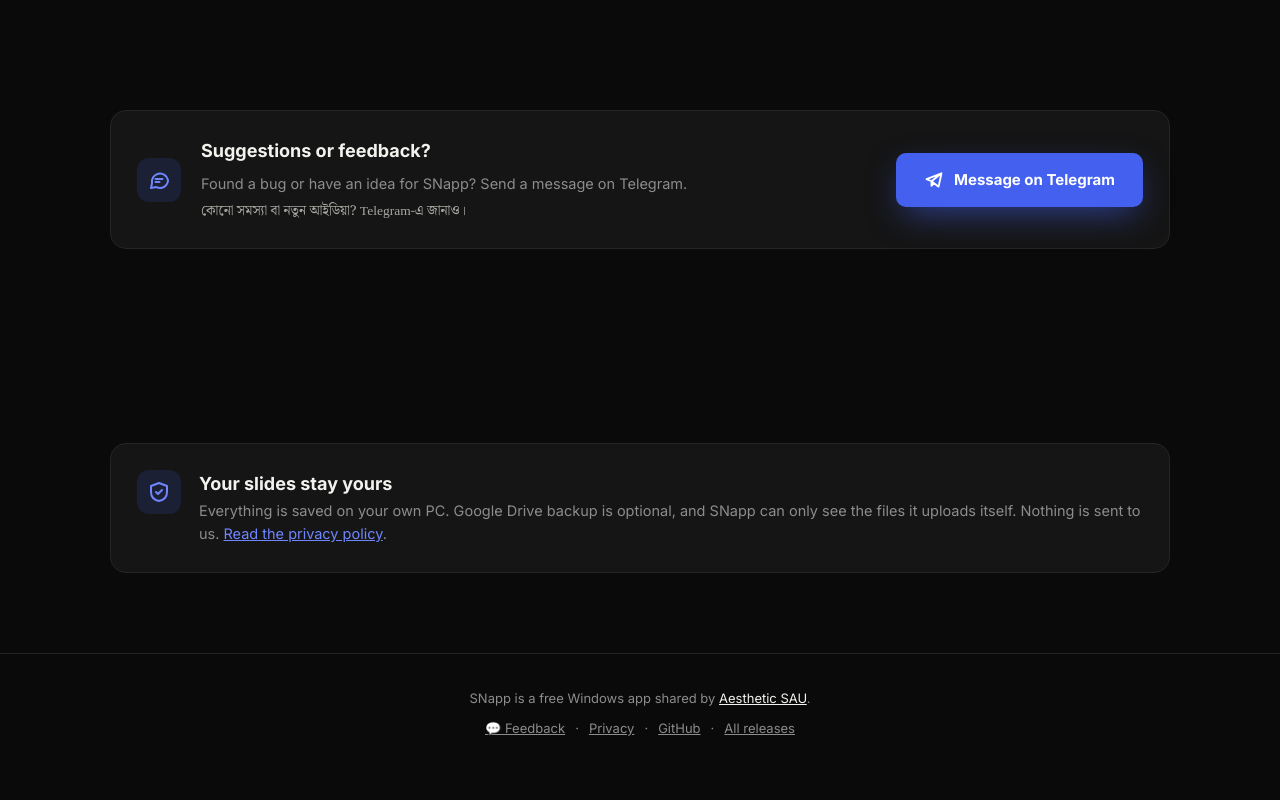
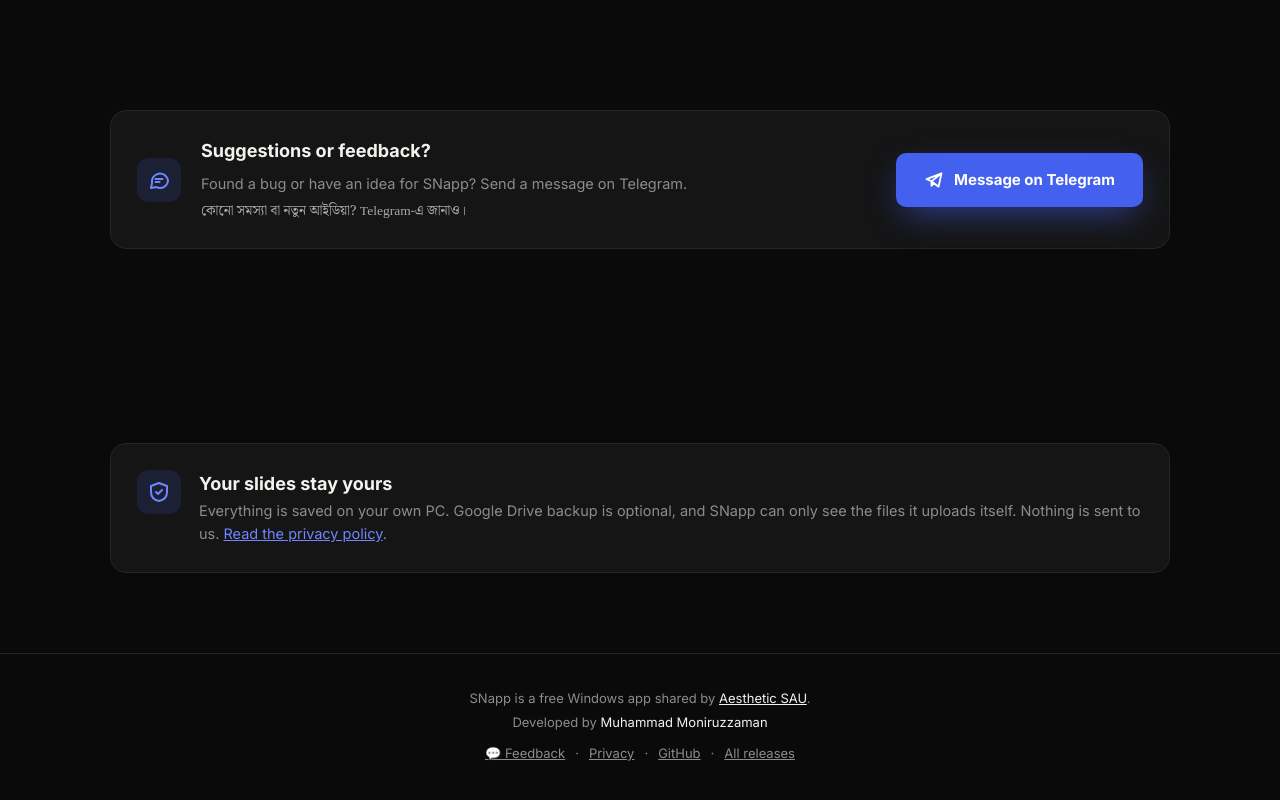
Before and after one commit to moniruzzamanmoonna/Aesthetic-sau, a plain HTML site: page snapp.html in a window 1280 px wide. Shown: the part 3094-3894 px from the top of the page. Drawn offline with nearby package versions, Linux system fonts and the light colour scheme.

Commit message:
SNapp page: add developer credit in footer

```diff
--- a/snapp.html
+++ b/snapp.html
@@ -228,6 +228,7 @@ footer a:hover{color:var(--white)}
 
 <footer>
   <div>SNapp is a free Windows app shared by <a href="/" style="margin:0;color:var(--white)">Aesthetic SAU</a>.</div>
+  <div style="margin-top:4px">Developed by <span style="color:var(--white)">Muhammad Moniruzzaman</span></div>
   <div style="margin-top:10px"><a href="https://t.me/anonbox2026" target="_blank" rel="noopener" data-fb>💬 Feedback</a>·<a href="snapp-privacy.html">Privacy</a>·<a data-repo href="#">GitHub</a>·<a data-releases href="#">All releases</a></div>
 </footer>
 
```
